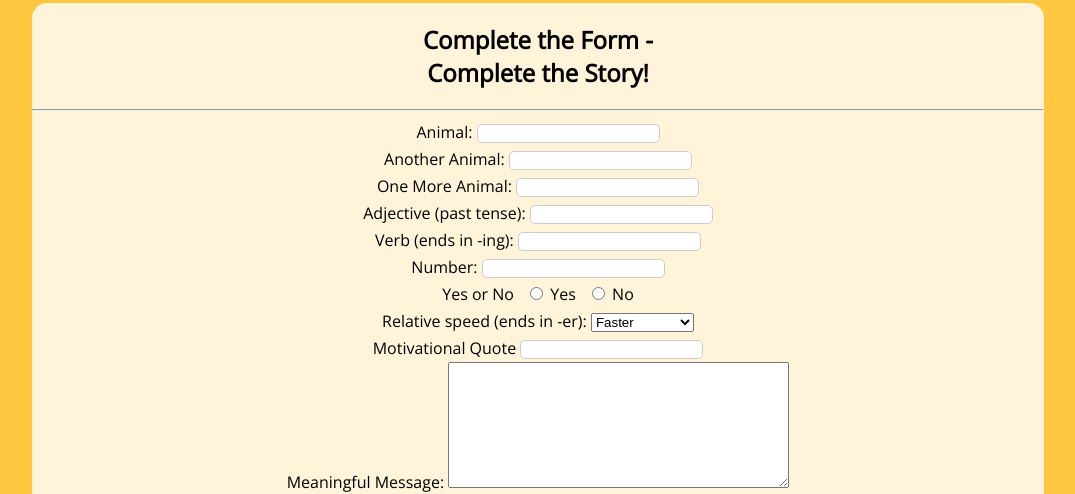
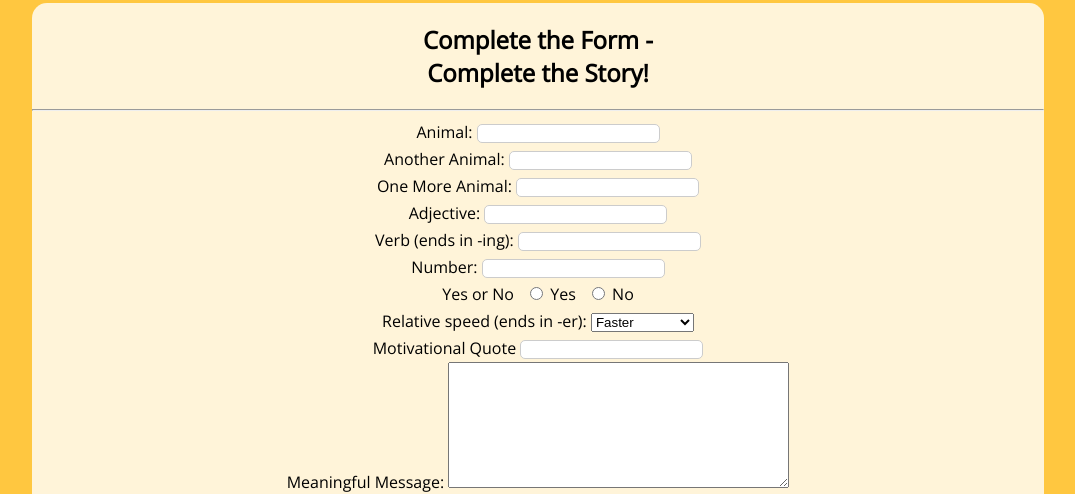
Before and after one commit to Shawkot/form-story, a plain HTML site: page index.html in a window 1280 px wide. Shown: the part 313-807 px from the top of the page, without its empty margins (102-1177 px from the left). Drawn offline with nearby package versions, Linux system fonts and the light colour scheme.

Commit message:
Update index.html

```diff
--- a/index.html
+++ b/index.html
@@ -25,7 +25,7 @@
         <label for="animal-3">One More Animal:</label>
         <input type="text" id="animal-3" name="animal-3" required>
         <br>
-        <label for="adj-1">Adjective (past tense):</label>
+        <label for="adj-1">Adjective:</label>
         <input type="text" id="adj-1" name="adj-1" required>
         <br>
         <label for="verb-1">Verb (ends in -ing):</label>
```
